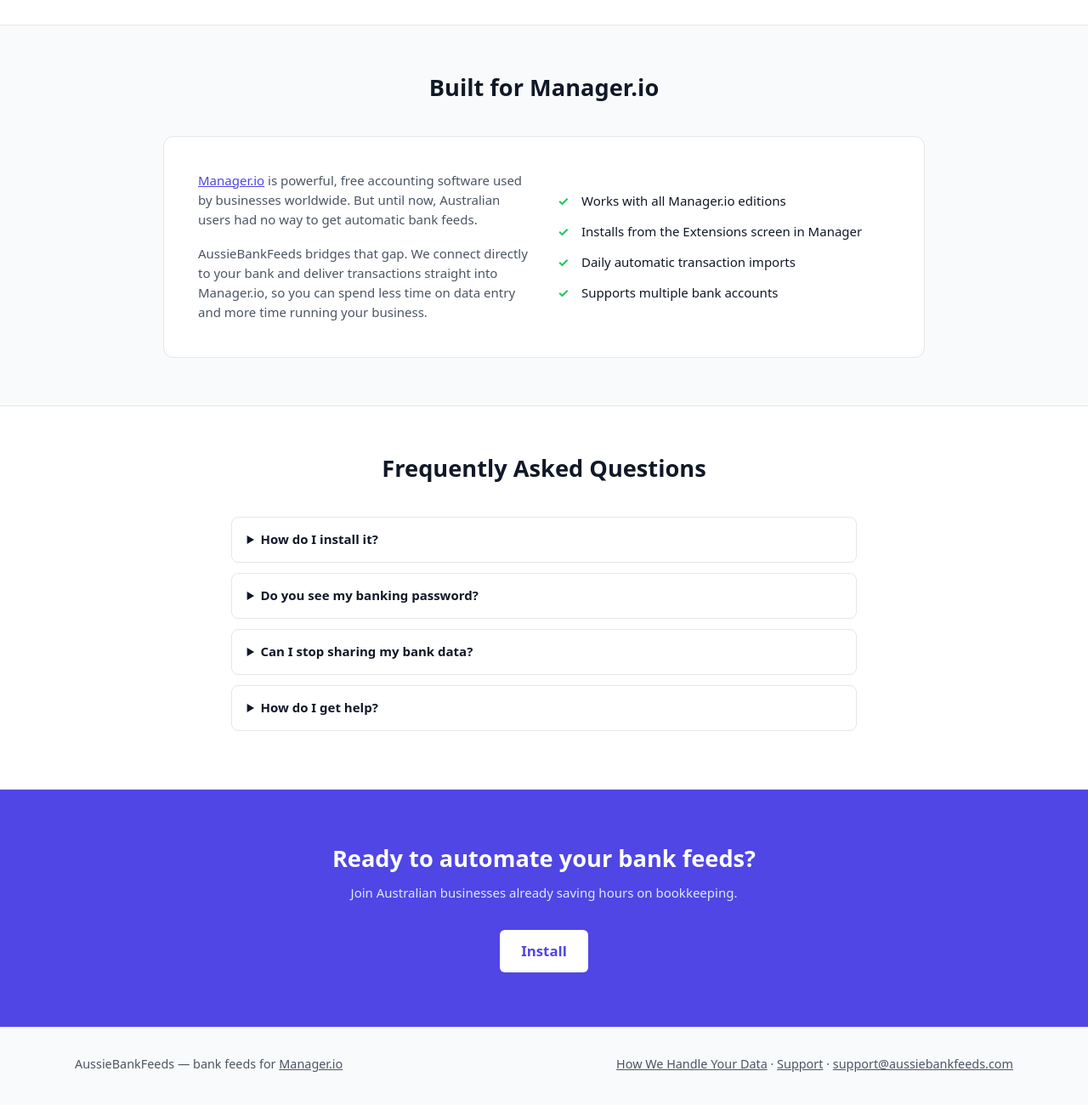
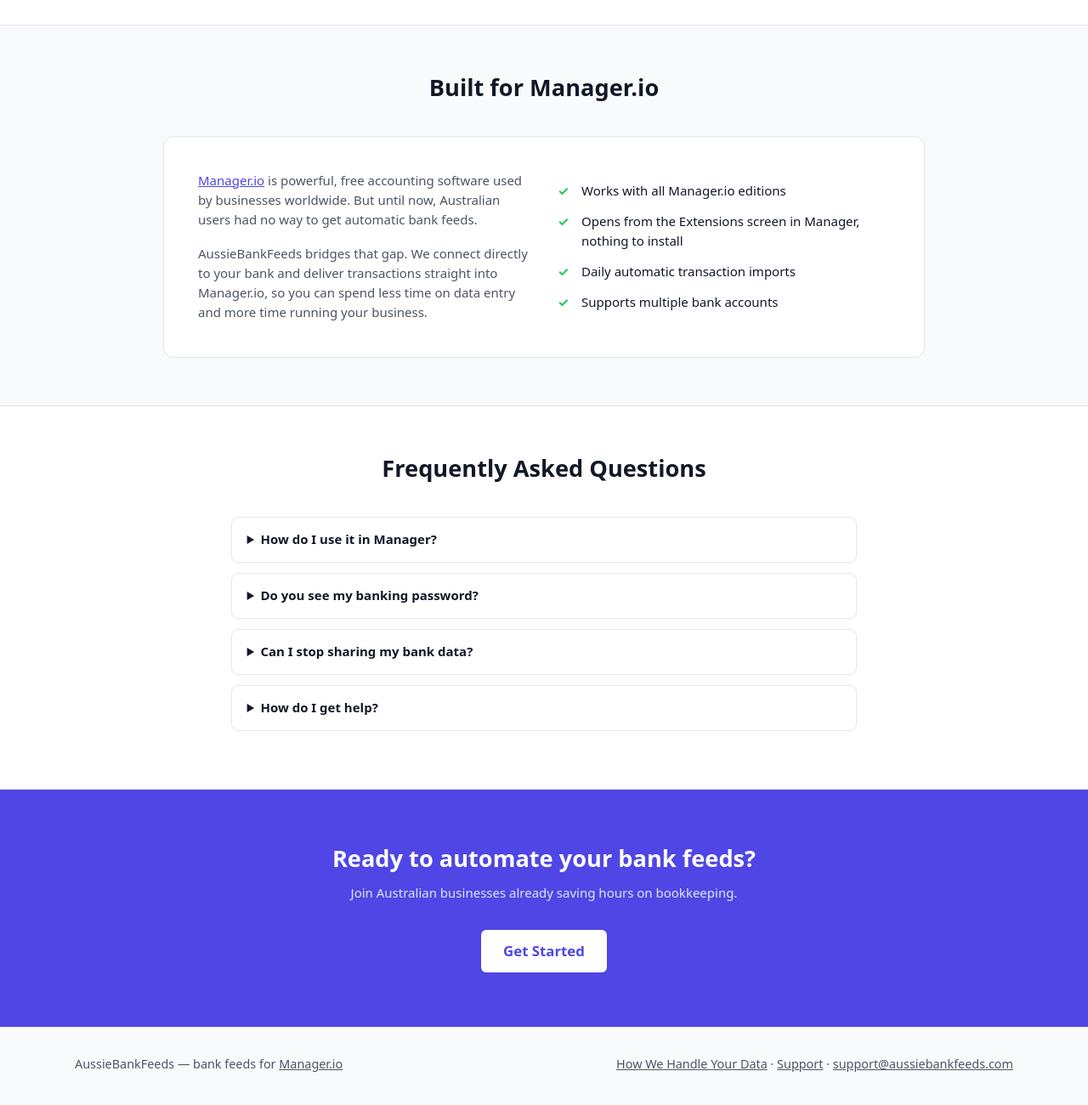
Before and after one commit to alfabasehq/www.aussiebankfeeds.com, an Eleventy site: page src/index.njk in a window 1280 px wide. Shown: the part 1200-2500 px from the top of the page at 85% size. Built offline with nearby package versions, Linux system fonts and the light colour scheme; Eleventy itself is replaced by a stand-in of ours; files that its build step writes are made by us from their sources.

Commit message:
Update Manager extension onboarding
Replace install links with Get Started links and clarify how to access and sync bank feeds through Manager. Document the legacy /install redirect.

```diff
--- a/src/index.njk
+++ b/src/index.njk
@@ -19,7 +19,7 @@ features:
     description: Supports the Big Four and 100+ Australian financial institutions.
 checklist:
   - Works with all Manager.io editions
-  - Installs from the Extensions screen in Manager
+  - Opens from the Extensions screen in Manager, nothing to install
   - Daily automatic transaction imports
   - Supports multiple bank accounts
 ---
@@ -27,7 +27,7 @@ checklist:
     <h1>Bank Feeds for <span>Manager.io</span></h1>
     <p>Automatically import transactions from your Australian bank accounts directly into <a href="https://www.manager.io">Manager.io</a> accounting software. No manual CSV uploads.</p>
     <div class="hero-actions">
-        <a href="{{ site.app }}/install" class="btn btn-lg">Install</a>
+        <a href="{{ site.app }}" class="btn btn-lg">Get Started</a>
         <a href="{{ site.app }}" class="btn btn-secondary btn-lg">Sign In</a>
     </div>
     <p class="hero-note">For Australian businesses using Manager.io.</p>
@@ -84,8 +84,8 @@ checklist:
         <h2 class="section-title">Frequently Asked Questions</h2>
         <div class="faq">
             <details>
-                <summary>How do I install it?</summary>
-                <p>Open the Manager app, go to Extensions, and click the Aussie Bank Feeds extension. Pick the business to install it into, then open that business's Bank and Cash Accounts tab and click the Aussie Bank Feeds button.</p>
+                <summary>How do I use it in Manager?</summary>
+                <p>There is nothing to install. Open the Manager app, go to Extensions, and click the Aussie Bank Feeds extension. Go to Sync, pick your business, then open a bank account to import its transactions.</p>
             </details>
             <details>
                 <summary>Do you see my banking password?</summary>
@@ -106,5 +106,5 @@ checklist:
 <section class="cta">
     <h2>Ready to automate your bank feeds?</h2>
     <p>Join Australian businesses already saving hours on bookkeeping.</p>
-    <a href="{{ site.app }}/install" class="btn btn-lg">Install</a>
+    <a href="{{ site.app }}" class="btn btn-lg">Get Started</a>
 </section>
```
Also changed, not shown: README.md.
